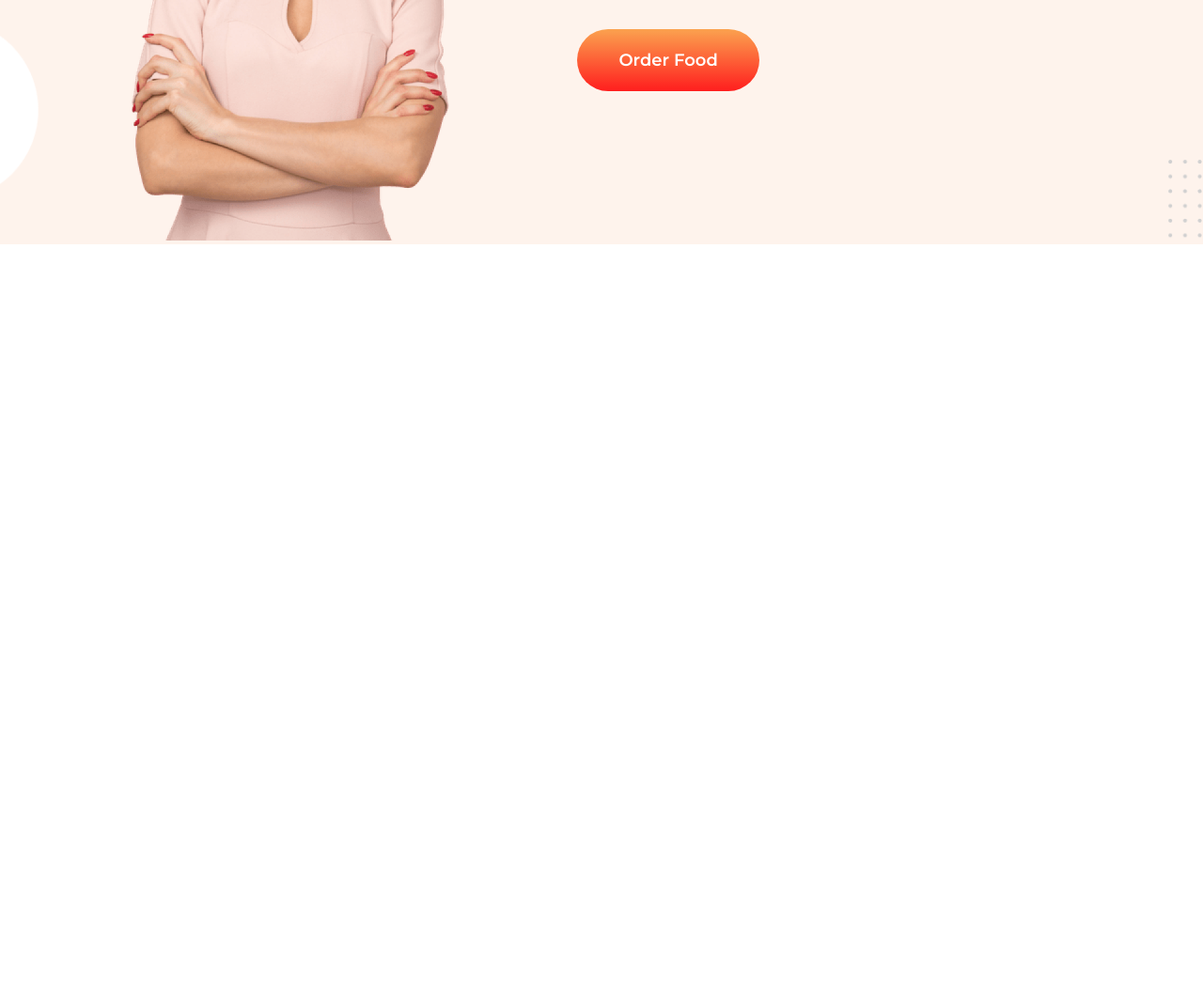
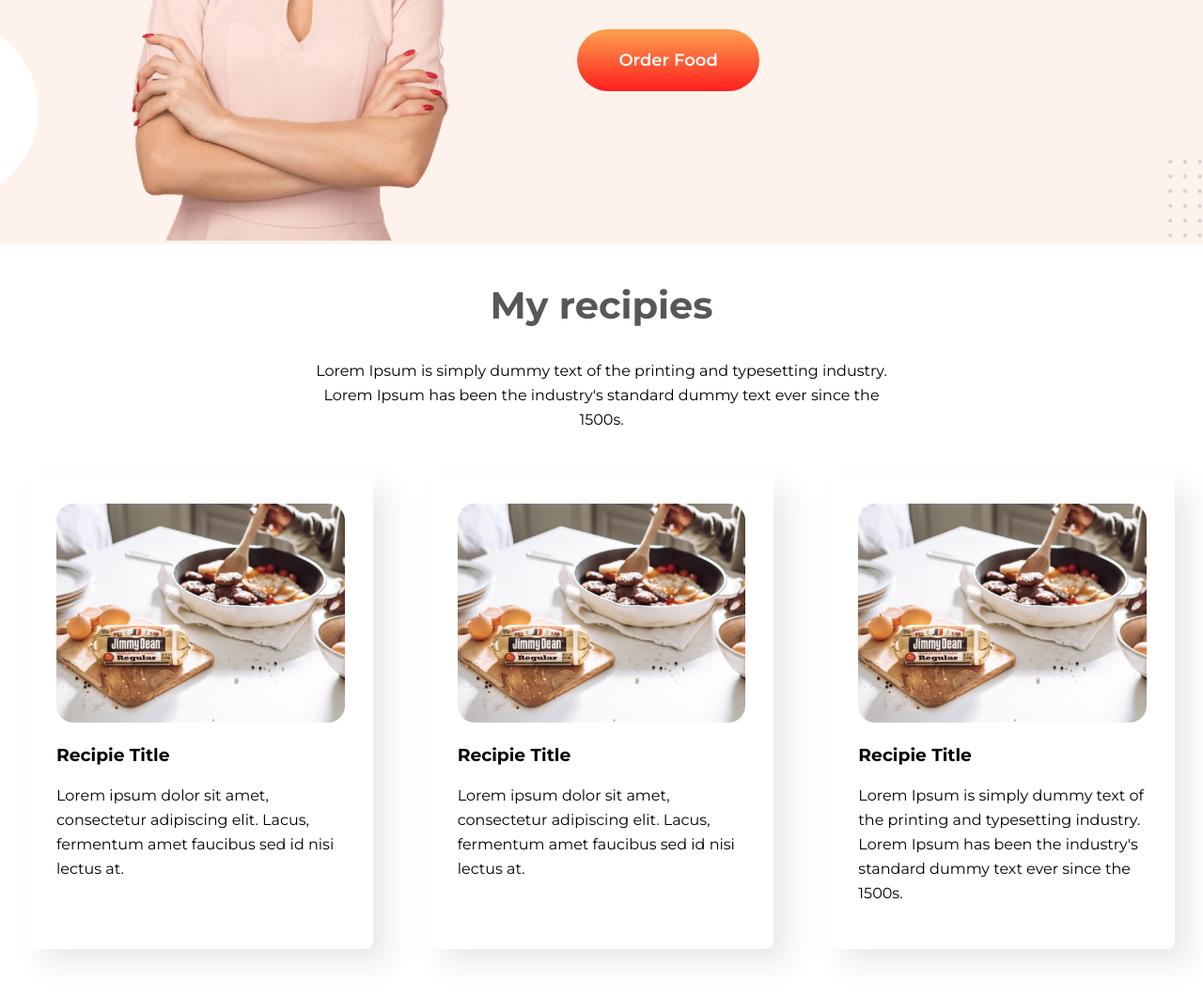
Before and after one commit to kawsar-ahmmed/Client-Upwork, a plain HTML site: page index.html in a window 1280 px wide. Shown: the part 1112-2172 px from the top of the page at 94% size. Before the commit the page ends 1412 px from the top, so only its background shows below. Drawn offline with Linux system fonts and the light colour scheme.

Commit message:
items-end

```diff
--- a/index.html
+++ b/index.html
@@ -53,3 +53,42 @@
     </div>
   </div>
 </section>
+<!-- About end -->
+
+<section>
+  <div class="item-head">
+    <h2>My recipies</h2>
+    <p>
+      Lorem Ipsum is simply dummy text of the printing and typesetting industry.
+      Lorem Ipsum has been the industry's standard dummy text ever since the
+      1500s.
+    </p>
+  </div>
+  <div class="item-list section-flax">
+    <div class="items">
+      <img src="images/Project Cover.jpg" alt="" />
+      <h3>Recipie Title</h3>
+      <p>
+        Lorem ipsum dolor sit amet, consectetur adipiscing elit. Lacus,
+        fermentum amet faucibus sed id nisi lectus at.
+      </p>
+    </div>
+    <div class="items">
+      <img src="images/Project Cover.jpg" alt="" />
+      <h3>Recipie Title</h3>
+      <p>
+        Lorem ipsum dolor sit amet, consectetur adipiscing elit. Lacus,
+        fermentum amet faucibus sed id nisi lectus at.
+      </p>
+    </div>
+    <div class="items">
+      <img src="images/Project Cover.jpg" alt="" />
+      <h3>Recipie Title</h3>
+      <p>
+        Lorem Ipsum is simply dummy text of the printing and typesetting
+        industry. Lorem Ipsum has been the industry's standard dummy text ever
+        since the 1500s.
+      </p>
+    </div>
+  </div>
+</section>
--- a/style.css
+++ b/style.css
@@ -82,3 +82,21 @@ section {
 .about-right {
   padding-top: 120px;
 }
+/* About end */
+
+.item-head {
+  width: 50%;
+  text-align: center;
+  margin: auto;
+}
+
+.items {
+  width: 48%;
+  padding: 30px;
+  border-radius: 8px;
+  box-shadow: 15px 15px 30px rgba(87, 87, 87, 0.13);
+  margin: 30px;
+}
+.items img {
+  width: 100%;
+}
```
Also changed, not shown: images/Project Cover.jpg (added).
